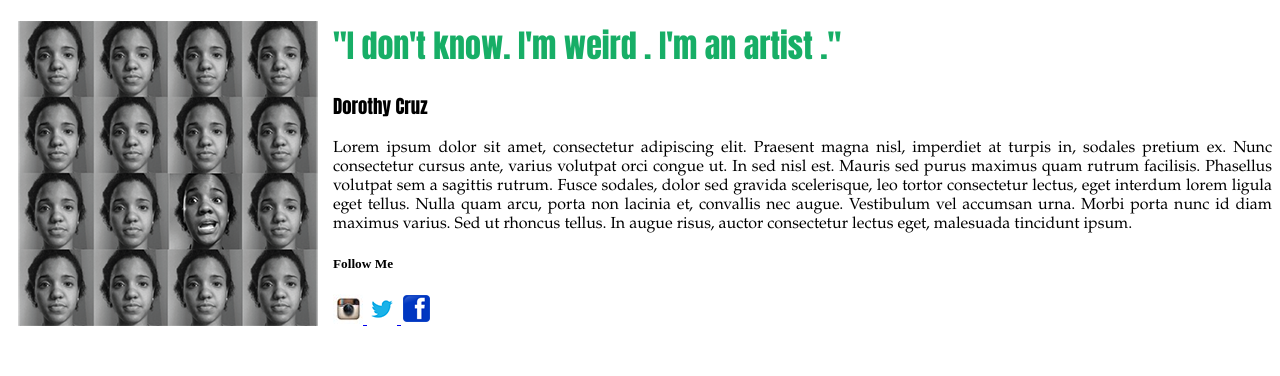
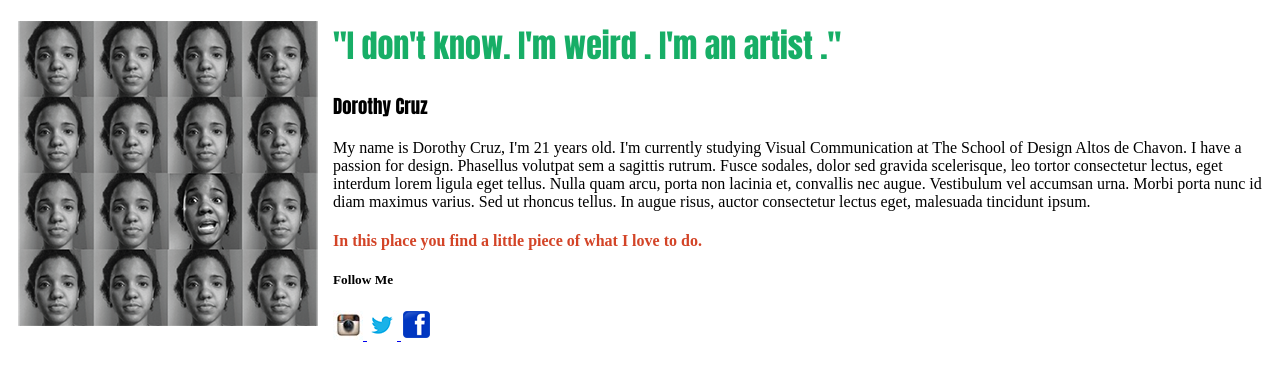
Before and after one commit to dorothycruz/Taller-Gra-fico, a plain HTML site: page Portfolio_Web/index.html in a window 1280 px wide. Drawn offline with Linux system fonts and the light colour scheme.

Commit message:
Semana 1

```diff
--- a/Portfolio_Web/index.html
+++ b/Portfolio_Web/index.html
@@ -11,8 +11,9 @@
 		 <h1 style="color:#17AE66; font-family:Impact;"> "I don't know. I'm <b> weird </b>. I'm an <a> artist </a>."  </h1>
 
   <h3 style="color:#000000; font-family:Impact"> Dorothy Cruz </h3> </tr>
+My name is Dorothy Cruz, I'm 21 years old. I'm currently studying Visual Communication at The School of Design Altos de Chavon. I have a passion for design. Phasellus volutpat sem a sagittis rutrum. Fusce sodales, dolor sed gravida scelerisque, leo tortor consectetur lectus, eget interdum lorem ligula eget tellus. Nulla quam arcu, porta non lacinia et, convallis nec augue. Vestibulum vel accumsan urna. Morbi porta nunc id diam maximus varius. Sed ut rhoncus tellus. In augue risus, auctor consectetur lectus eget, malesuada tincidunt ipsum. </p>
 
-	 <p style="text-align:justify; font-family:Garamond"> Lorem ipsum dolor sit amet, consectetur adipiscing elit. Praesent magna nisl, imperdiet at turpis in, sodales pretium ex. Nunc consectetur cursus ante, varius volutpat orci congue ut. In sed nisl est. Mauris sed purus maximus quam rutrum facilisis. Phasellus volutpat sem a sagittis rutrum. Fusce sodales, dolor sed gravida scelerisque, leo tortor consectetur lectus, eget interdum lorem ligula eget tellus. Nulla quam arcu, porta non lacinia et, convallis nec augue. Vestibulum vel accumsan urna. Morbi porta nunc id diam maximus varius. Sed ut rhoncus tellus. In augue risus, auctor consectetur lectus eget, malesuada tincidunt ipsum. </p>
+<h4 style="color:#D34427">In this place you find a little piece of what I love to do. </h4>
 
 	 <h5> Follow Me </h5>
 
```
